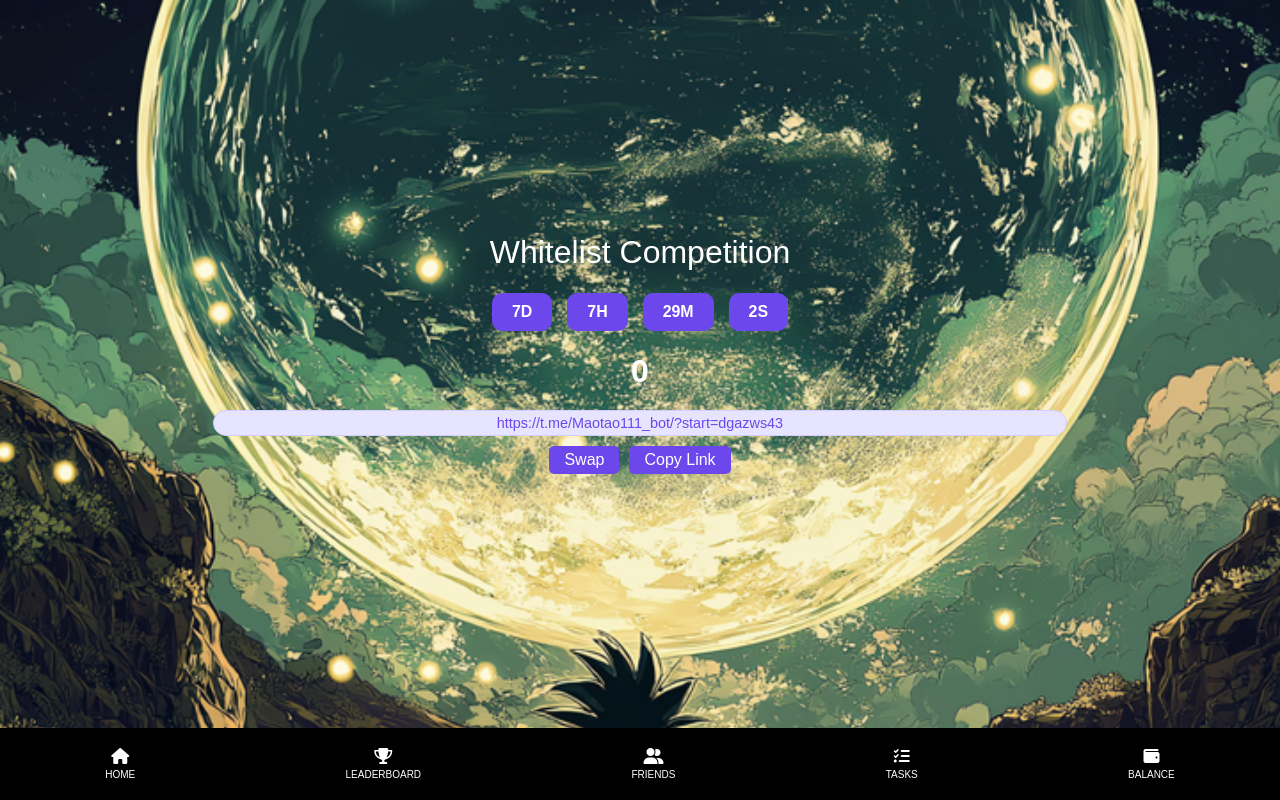
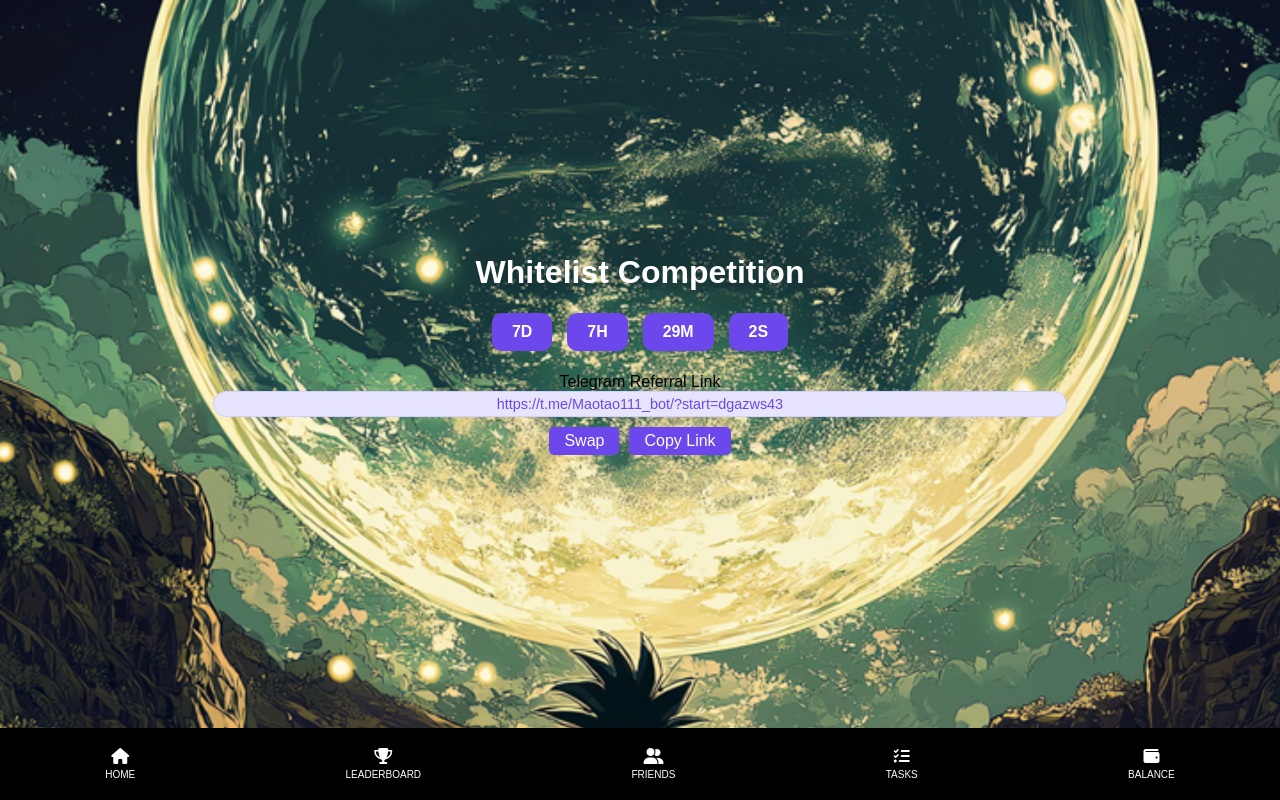
Before and after one commit to MaoDipe/taotao, a plain HTML site: page home.html in a window 1280 px wide. Drawn offline with Linux system fonts and the light colour scheme; files whose address does not match are found by name.

Commit message:
Add files via upload

```diff
--- a/home.html
+++ b/home.html
@@ -218,7 +218,7 @@
 
 
 	<font size="6">
-	  <class="font-family-orbitron-normal">Whitelist Competition </font></font>
+	  <h1> <class="font-family-orbitron-normal">Whitelist Competition </font></font> </h1>
 
 
 
@@ -242,7 +242,7 @@
 
 
 	<div class="container">
-        <h1>Telegram Referral Link</h1>
+        <font color="black"> Telegram Referral Link </font>
         <div class="referral-link" id="referralLink">
             Generating link...
         </div>
@@ -284,8 +284,8 @@
             </a>
         </nav>
 
-    <script src="material/js/js.js"></script>
-    <script src="material/js/main.js"></script>
+
+
 
 
 	 <script>
```
Also changed, not shown: index.html (+1 -1 lines).
